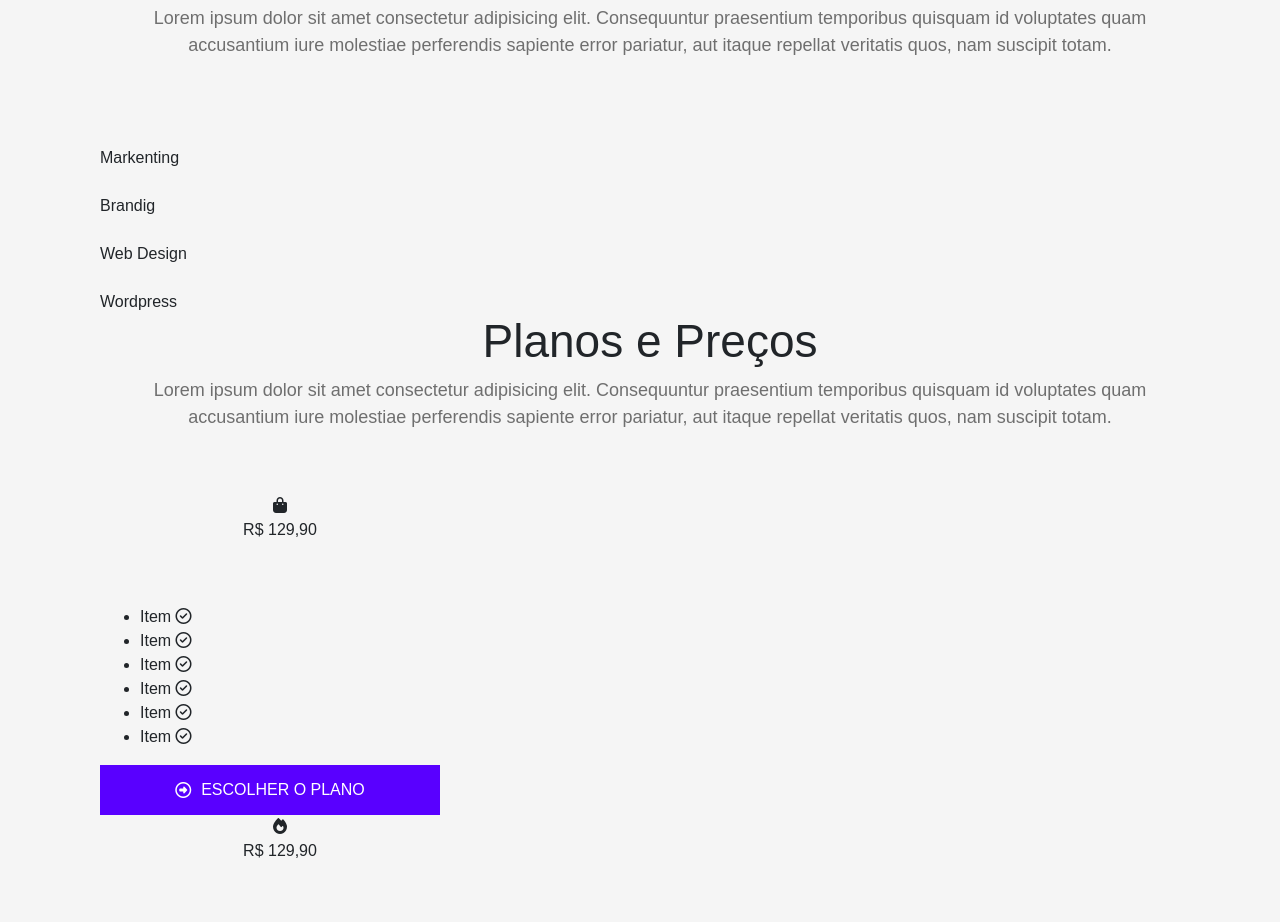
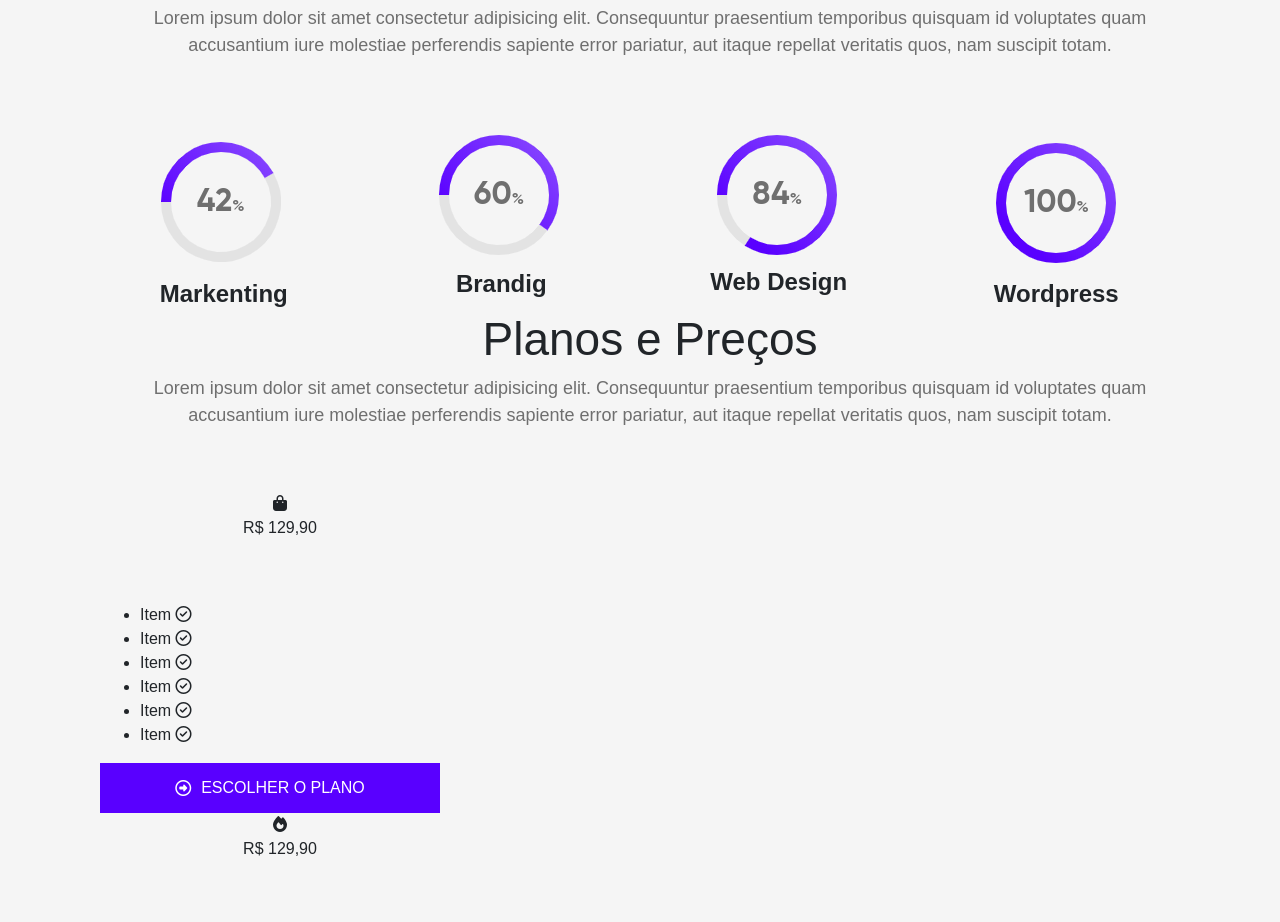
Before and after one commit to ECarateu/LadingPage_HTML, a plain HTML site: page index.html in a window 1280 px wide. Shown: the part 2042-2964 px from the top of the page. Drawn offline with nearby package versions, Linux system fonts and the light colour scheme; a web font is replaced by a local one.

Commit message:
Create section Main Skills.

```diff
--- a/assets/css/estilo.css
+++ b/assets/css/estilo.css
@@ -229,6 +229,7 @@ body {
 
 /* Qualidade */
 
+
 #skills .heading {
     text-align: center;
 }
@@ -244,6 +245,18 @@ body {
     font-weight: 400;
     color: #6f6f6f;
 }
+
+#skills .skill-boxes {
+    display: flex;
+    text-align: center;
+    /* padding: 13px; */
+}
+#skills .title {
+    font-size: 24px;
+    font-weight: bolder;
+    /* font-stretch: extra-expanded; */
+}
+
 
 
 /* Planos e Preços */
--- a/index.html
+++ b/index.html
@@ -176,19 +176,19 @@
 
             <div class="skill-boxes">
                 <div class="col-lg-3 col-12">
-                    <img src="" alt="">
+                    <img src="./assets/img/markenting.png" alt="Markenting">
                     <div class="title">Markenting</div>
                 </div>
                 <div class="col-lg-3 col-12">
-                    <img src="" alt="">
+                    <img src="./assets/img/brandig.png" alt="Brandig">
                     <div class="title">Brandig</div>
                 </div>
                 <div class="col-lg-3 col-12">
-                    <img src="" alt="">
+                    <img src="./assets/img/web.png" alt=" Web Design">
                     <div class="title">Web Design</div>
                 </div>
                 <div class="col-lg-3 col-12">
-                    <img src="" alt="">
+                    <img src="./assets/img/wordpress.png" alt="Wordpress">
                     <div class="title">Wordpress</div>
                 </div>
             </div>
@@ -462,5 +462,8 @@
         </div>
     </div>
 
+
+
+
 </body>
 </html>
```
Also changed, not shown: assets/img/brandig.png (added), assets/img/markenting.png (added), assets/img/web.png (added), assets/img/wordpress.png (added).
